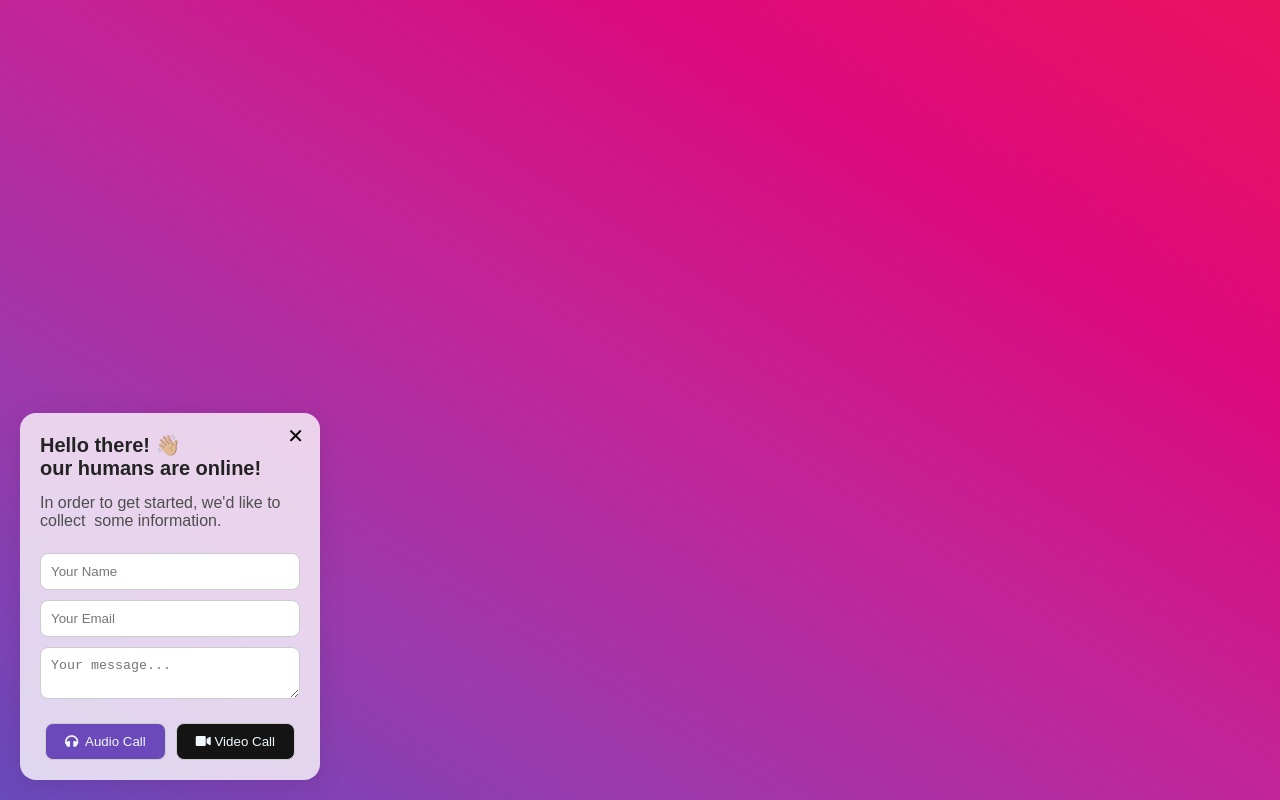
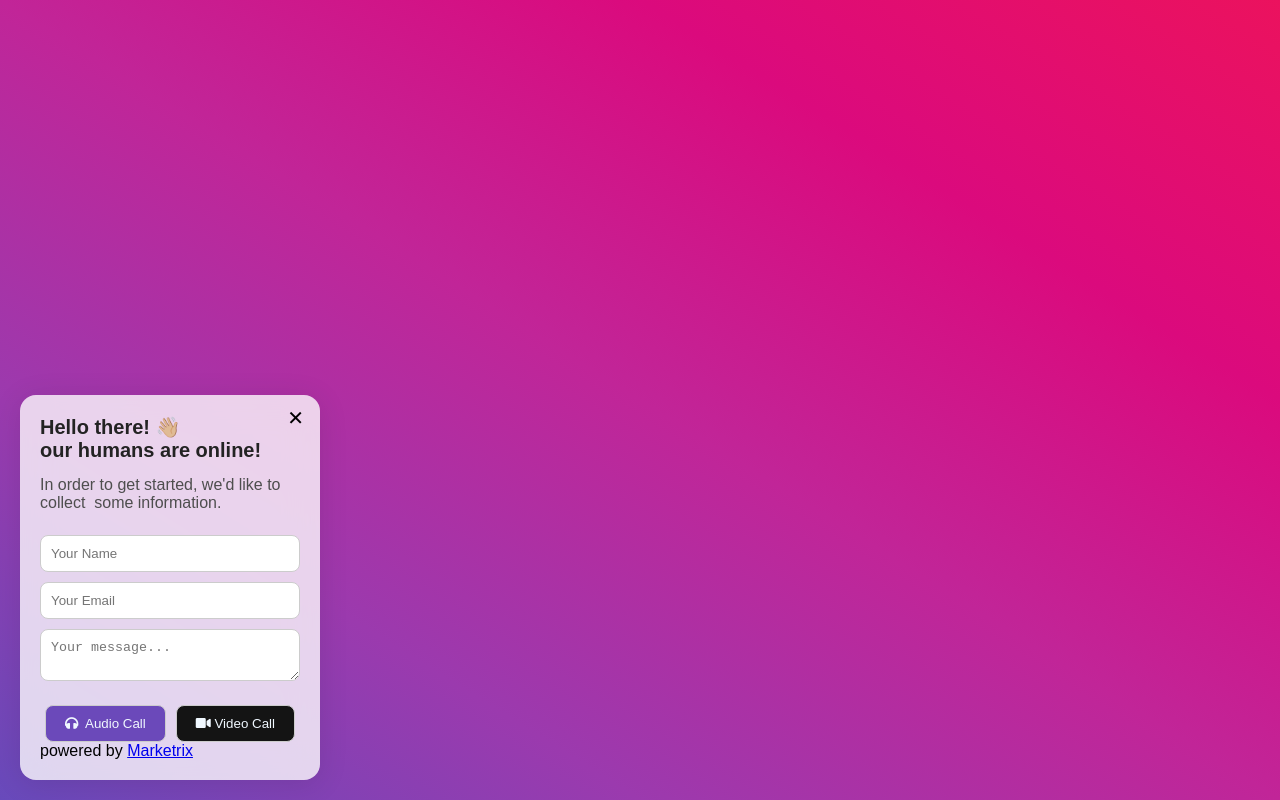
Before and after one commit to thimira24/marketrix-flowting-widget, a plain HTML site: page index.html in a window 1280 px wide. Both pictures are taken after a click on the button "Live Agents". Drawn offline with Linux system fonts and the light colour scheme.

Commit message:
Update index.html

```diff
--- a/index.html
+++ b/index.html
@@ -34,6 +34,11 @@
                 <button class="action-button-audio" id="submit-button"><i class="fas fa-headphones"></i>&nbsp; Audio  Call</button>
                 <button class="action-button-video" id="submit-button"><i class="fas fa-video"></i>&nbsp;Video Call</button>
             </div>
+
+            <div class="powered-by">
+                powered by <a href="https://www.marketrix.com" target="_blank">Marketrix</a>
+            </div>
+
         </div>
     </div>
 
```
